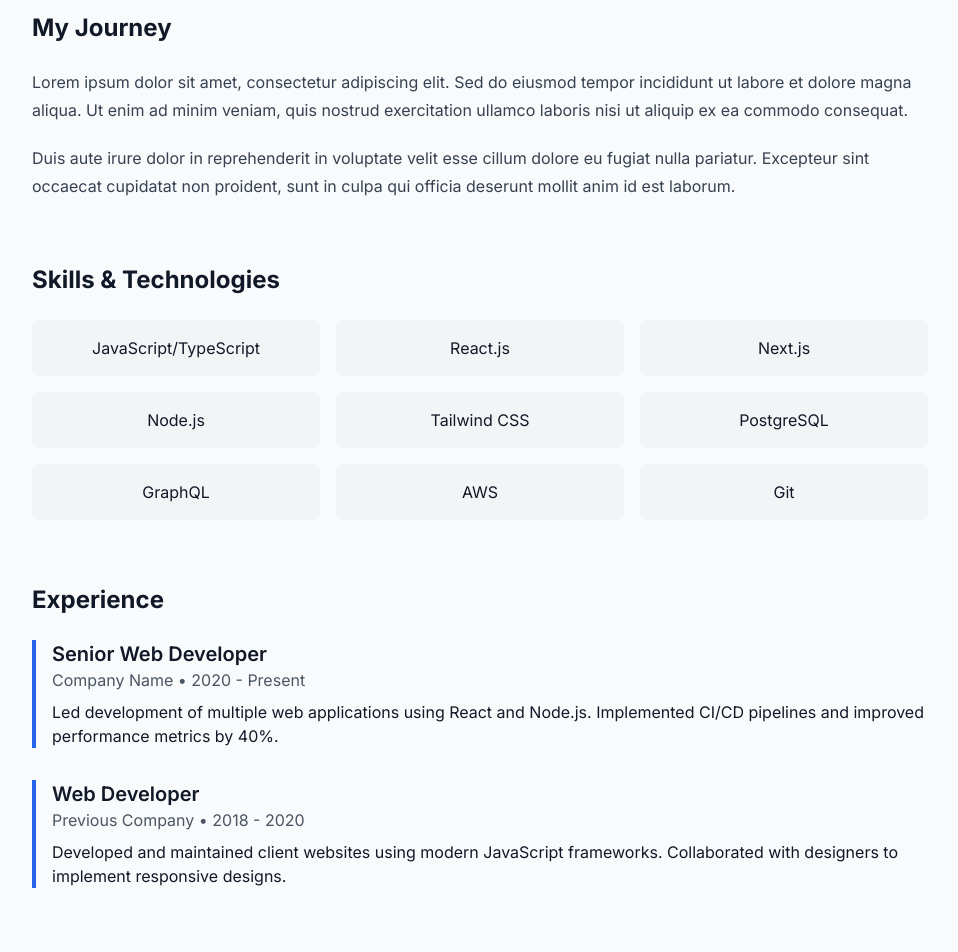
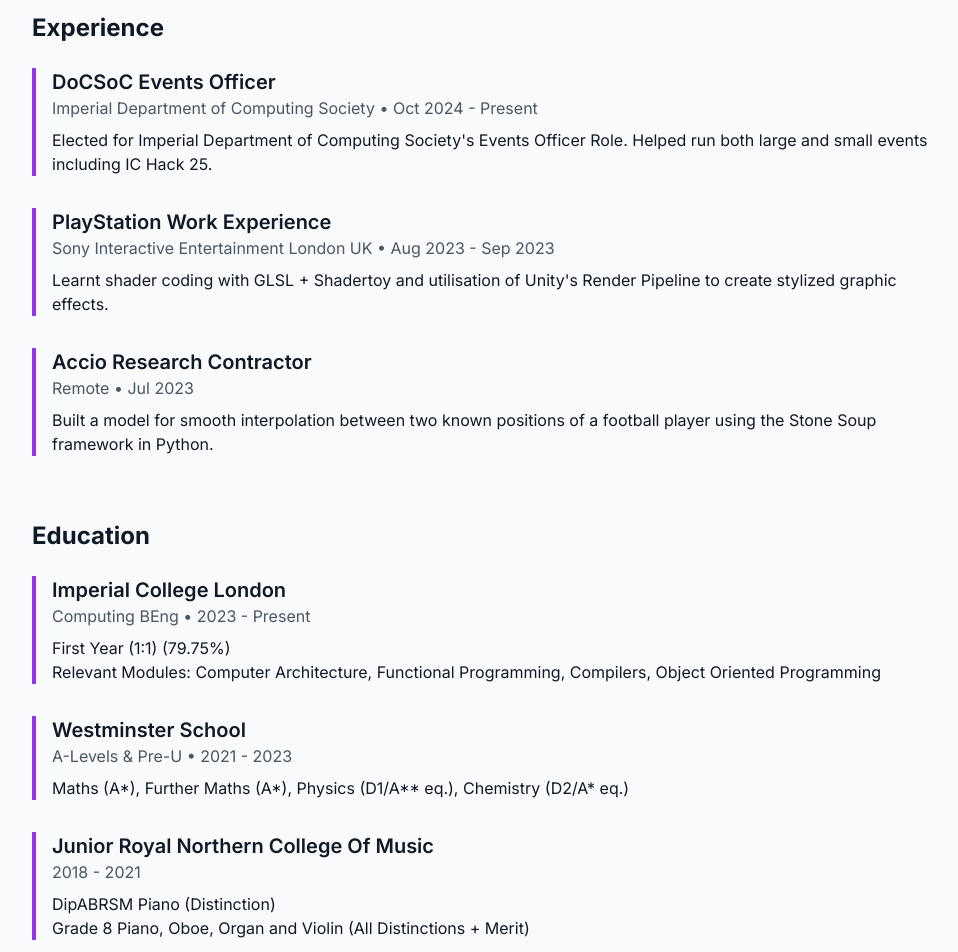
Before and after one commit to sere-nity/personal-website, a Next.js app: page /about in a window 1280 px wide. Shown: the part 420-1372 px from the top of the page, without its empty margins (160-1118 px from the left). Built offline with nearby package versions, Linux system fonts and the light colour scheme.

Commit message:
feat: configure about me page

```diff
--- a/app/(routes)/about/page.tsx
+++ b/app/(routes)/about/page.tsx
@@ -1,6 +1,8 @@
+'use client';
+
 import Image from 'next/image';
 import Link from 'next/link';
-import { FaGithub, FaLinkedin, FaTwitter } from 'react-icons/fa';
+import { FaGithub, FaLinkedin } from 'react-icons/fa';
 
 export default function AboutPage() {
   return (
@@ -23,14 +25,14 @@ export default function AboutPage() {
           <div className="md:w-2/3 text-center md:text-left">
             <h1 className="text-4xl font-bold mb-4">About Me</h1>
             <p className="text-xl text-gray-600 mb-6">
-              A passionate web developer crafting beautiful and functional digital experiences.
+              Passionate about Problem-Solving with Creativity and Tech
             </p>
             <div className="flex justify-center md:justify-start gap-4">
               <Link
                 href="https://github.com/yourusername"
                 target="_blank"
                 rel="noopener noreferrer"
-                className="text-gray-600 hover:text-blue-600"
+                className="text-gray-600 hover:text-purple-600"
               >
                 <FaGithub size={24} />
               </Link>
@@ -38,82 +40,40 @@ export default function AboutPage() {
                 href="https://linkedin.com/in/yourusername"
                 target="_blank"
                 rel="noopener noreferrer"
-                className="text-gray-600 hover:text-blue-600"
+                className="text-gray-600 hover:text-purple-600"
               >
                 <FaLinkedin size={24} />
-              </Link>
-              <Link
-                href="https://twitter.com/yourusername"
-                target="_blank"
-                rel="noopener noreferrer"
-                className="text-gray-600 hover:text-blue-600"
-              >
-                <FaTwitter size={24} />
               </Link>
             </div>
           </div>
         </div>
 
-        {/* Bio Section */}
-        <section className="mb-16">
-          <h2 className="text-2xl font-bold mb-6">My Journey</h2>
-          <div className="prose max-w-none">
-            <p>
-              Lorem ipsum dolor sit amet, consectetur adipiscing elit. Sed do eiusmod tempor
-              incididunt ut labore et dolore magna aliqua. Ut enim ad minim veniam, quis
-              nostrud exercitation ullamco laboris nisi ut aliquip ex ea commodo consequat.
-            </p>
-            <p>
-              Duis aute irure dolor in reprehenderit in voluptate velit esse cillum dolore
-              eu fugiat nulla pariatur. Excepteur sint occaecat cupidatat non proident, sunt
-              in culpa qui officia deserunt mollit anim id est laborum.
-            </p>
-          </div>
-        </section>
-
-        {/* Skills Section */}
-        <section className="mb-16">
-          <h2 className="text-2xl font-bold mb-6">Skills & Technologies</h2>
-          <div className="grid grid-cols-2 md:grid-cols-3 gap-4">
-            {[
-              'JavaScript/TypeScript',
-              'React.js',
-              'Next.js',
-              'Node.js',
-              'Tailwind CSS',
-              'PostgreSQL',
-              'GraphQL',
-              'AWS',
-              'Git'
-            ].map((skill) => (
-              <div
-                key={skill}
-                className="bg-gray-100 rounded-lg p-4 text-center"
-              >
-                {skill}
-              </div>
-            ))}
-          </div>
-        </section>
-
         {/* Experience Section */}
         <section className="mb-16">
           <h2 className="text-2xl font-bold mb-6">Experience</h2>
           <div className="space-y-8">
-            <div className="border-l-4 border-blue-600 pl-4">
-              <h3 className="text-xl font-semibold">Senior Web Developer</h3>
-              <p className="text-gray-600">Company Name • 2020 - Present</p>
+            <div className="border-l-4 border-purple-600 pl-4">
+              <h3 className="text-xl font-semibold">DoCSoC Events Officer</h3>
+              <p className="text-gray-600">Imperial Department of Computing Society • Oct 2024 - Present</p>
               <p className="mt-2">
-                Led development of multiple web applications using React and Node.js.
-                Implemented CI/CD pipelines and improved performance metrics by 40%.
+                Elected for Imperial Department of Computing Society's Events Officer Role.
+                Helped run both large and small events including IC Hack 25.
               </p>
             </div>
-            <div className="border-l-4 border-blue-600 pl-4">
-              <h3 className="text-xl font-semibold">Web Developer</h3>
-              <p className="text-gray-600">Previous Company • 2018 - 2020</p>
+            <div className="border-l-4 border-purple-600 pl-4">
+              <h3 className="text-xl font-semibold">PlayStation Work Experience</h3>
+              <p className="text-gray-600">Sony Interactive Entertainment London UK • Aug 2023 - Sep 2023</p>
               <p className="mt-2">
-                Developed and maintained client websites using modern JavaScript frameworks.
-                Collaborated with designers to implement responsive designs.
+                Learnt shader coding with GLSL + Shadertoy and utilisation of Unity's Render Pipeline
+                to create stylized graphic effects.
+              </p>
+            </div>
+            <div className="border-l-4 border-purple-600 pl-4">
+              <h3 className="text-xl font-semibold">Accio Research Contractor</h3>
+              <p className="text-gray-600">Remote • Jul 2023</p>
+              <p className="mt-2">
+                Built a model for smooth interpolation between two known positions of a football player
+                using the Stone Soup framework in Python.
               </p>
             </div>
           </div>
@@ -123,12 +83,28 @@ export default function AboutPage() {
         <section>
           <h2 className="text-2xl font-bold mb-6">Education</h2>
           <div className="space-y-8">
-            <div className="border-l-4 border-blue-600 pl-4">
-              <h3 className="text-xl font-semibold">Bachelor of Computer Science</h3>
-              <p className="text-gray-600">University Name • 2014 - 2018</p>
+            <div className="border-l-4 border-purple-600 pl-4">
+              <h3 className="text-xl font-semibold">Imperial College London</h3>
+              <p className="text-gray-600">Computing BEng • 2023 - Present</p>
               <p className="mt-2">
-                Focused on web technologies and software engineering principles.
-                Graduated with honors.
+                First Year (1:1) (79.75%) <br />
+                Relevant Modules: Computer Architecture, Functional Programming,
+                Compilers, Object Oriented Programming
+              </p>
+            </div>
+            <div className="border-l-4 border-purple-600 pl-4">
+              <h3 className="text-xl font-semibold">Westminster School</h3>
+              <p className="text-gray-600">A-Levels & Pre-U • 2021 - 2023</p>
+              <p className="mt-2">
+                Maths (A*), Further Maths (A*), Physics (D1/A** eq.), Chemistry (D2/A* eq.)
+              </p>
+            </div>
+            <div className="border-l-4 border-purple-600 pl-4">
+              <h3 className="text-xl font-semibold">Junior Royal Northern College Of Music</h3>
+              <p className="text-gray-600">2018 - 2021</p>
+              <p className="mt-2">
+                DipABRSM Piano (Distinction) <br />
+                Grade 8 Piano, Oboe, Organ and Violin (All Distinctions + Merit)
               </p>
             </div>
           </div>
```
